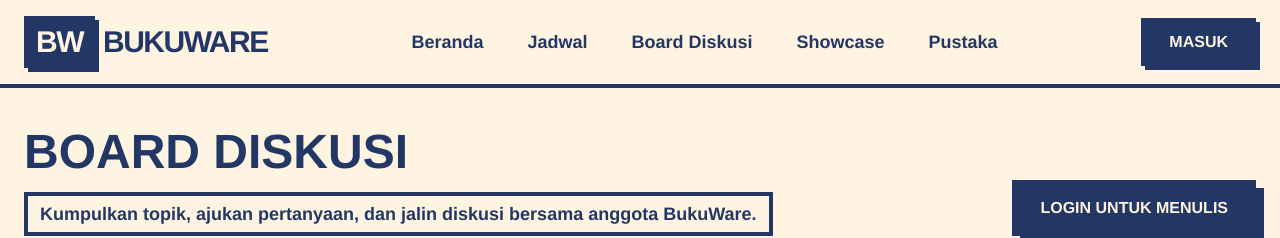
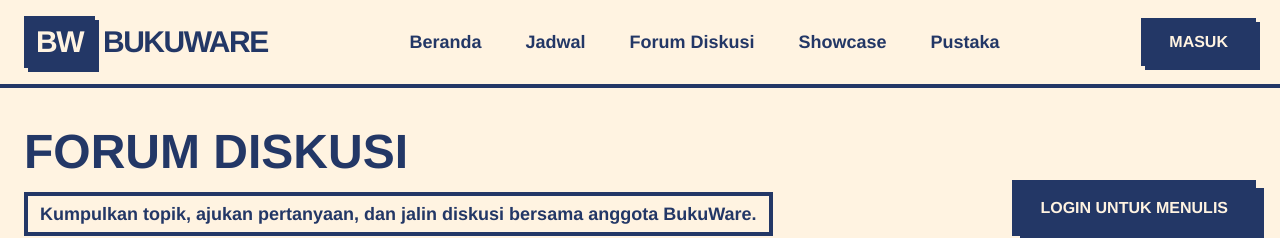
Before and after one commit to misbaidar/bukuware-app, a Next.js app: page /forum in a window 1280 px wide. Shown: the top 238 px of the page. Built offline with nearby package versions, Linux system fonts and the light colour scheme; no server answers; the database is empty.

Commit message:
update board -> forum

```diff
--- a/app/forum/[id]/page.tsx
+++ b/app/forum/[id]/page.tsx
@@ -61,9 +61,7 @@ export default function ForumTopicPage({ params }: { params: { id: string } }) {
             <Link href="/forum" className="text-sm uppercase font-bold tracking-wide text-[#233766] border-4 border-[#233766] px-4 py-2 bg-[#fff3e1] shadow-[8px_8px_0px_0px_#233766]">
               &larr; Kembali ke Board Diskusi
             </Link>
-            <h1 className="text-5xl font-black uppercase mt-6">Detail Topik</h1>
           </div>
-          <div className="text-right text-sm text-[#96582e]">ID Topik: {topicId.slice(0, 8)}</div>
         </div>
 
         {loading ? (
--- a/app/forum/page.tsx
+++ b/app/forum/page.tsx
@@ -58,7 +58,7 @@ export default function ForumPage() {
       <main className="min-h-screen pt-32 pb-24 px-6 max-w-7xl mx-auto">
         <div className="flex justify-between items-end mb-12 gap-4">
           <div>
-            <h1 className="text-5xl font-black uppercase mb-4">Board Diskusi</h1>
+            <h1 className="text-5xl font-black uppercase mb-4">Forum Diskusi</h1>
             <p className="text-lg font-bold bg-[#fff3e1] inline-block px-3 py-1 border-4 border-[#233766] text-[#233766]">
               Kumpulkan topik, ajukan pertanyaan, dan jalin diskusi bersama anggota BukuWare.
             </p>
@@ -177,7 +177,6 @@ export default function ForumPage() {
                 </p>
                 <div className="mt-auto flex justify-between items-center pt-4 border-t-2 border-[#233766] border-dashed text-xs uppercase text-[#96582e] font-bold">
                   <span>{topic.createdAt.toLocaleDateString("id-ID", { day: "2-digit", month: "short", year: "numeric" })}</span>
-                  <span>ID: {topic.id.slice(0, 6)}</span>
                 </div>
               </Link>
             ))
--- a/app/page.tsx
+++ b/app/page.tsx
@@ -56,7 +56,7 @@ export default function Home() {
                 Lihat Jadwal
               </a>
               <a href="#forum" className="bg-[#233766] text-[#fff3e1] px-8 py-3 border-brutal shadow-brutal hover:shadow-brutal-hover hover:translate-x-1 hover:translate-y-1 transition-all uppercase">
-                Board Diskusi
+                Forum Diskusi
               </a>
               <a href="#ngoprek" className="bg-[#96582e] text-[#fff3e1] px-8 py-3 border-brutal shadow-brutal hover:shadow-brutal-hover hover:translate-x-1 hover:translate-y-1 transition-all uppercase">
                 Showcase
@@ -109,7 +109,7 @@ export default function Home() {
       <section id="forum" className="min-h-screen py-24 px-6 max-w-7xl mx-auto">
         <div className="flex flex-row justify-between items-end mb-12 gap-4">
           <div>
-            <h2 className="text-5xl font-black uppercase mb-4">Board Diskusi</h2>
+            <h2 className="text-5xl font-black uppercase mb-4">Forum Diskusi</h2>
             <p className="text-lg font-bold bg-white inline-block px-3 py-1 border-brutal">Ruang tanya jawab, diskusi, dan berbagi info teknologi.</p>
           </div>
           <Link href="/forum" className="bg-bwAccent text-bwText font-black px-6 py-3 border-brutal shadow-brutal hover:shadow-brutal-hover hover:translate-y-1 transition-all uppercase flex items-center gap-2">
@@ -135,7 +135,6 @@ export default function Home() {
                 <p className="text-sm font-semibold mb-6 text-[#233766] line-clamp-4" style={{ display: '-webkit-box', WebkitLineClamp: 4, WebkitBoxOrient: 'vertical', overflow: 'hidden' }}>{topic.description}</p>
                 <div className="mt-auto flex justify-between items-center border-t-2 border-[#233766] border-dashed pt-4 text-xs uppercase text-[#96582e] font-bold">
                   <span>{topic.createdAt.toLocaleDateString('id-ID', { day: '2-digit', month: 'short', year: 'numeric' })}</span>
-                  <span>ID: {topic.id.slice(0, 6)}</span>
                 </div>
               </Link>
             ))}
--- a/components/Navbar.tsx
+++ b/components/Navbar.tsx
@@ -28,7 +28,7 @@ export default function Navbar() {
           Jadwal
         </Link>
         <Link href="/forum" className="hover:bg-[#ffb703] px-2 transition-colors border-2 border-transparent hover:border-[#233766]">
-          Board Diskusi
+          Forum Diskusi
         </Link>
         <Link href="/showcase" className="hover:bg-[#ffb703] px-2 transition-colors border-2 border-transparent hover:border-[#233766]">
           Showcase
```
